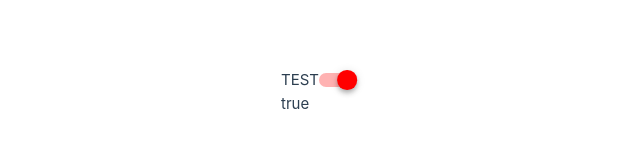
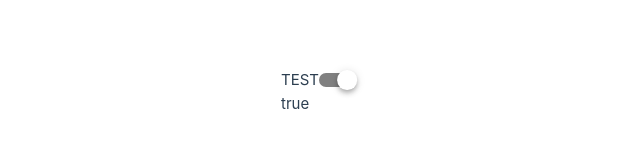
Before and after one commit to user1808/my-vue-component, a Vue app: page / in a window 1280 px wide. Shown: the part 308-456 px from the top of the page, without its empty margins (321-961 px from the left). Built offline with nearby package versions, Linux system fonts and the light colour scheme.

Commit message:
develop fix: fix switch hover shadow

```diff
--- a/src/App.vue
+++ b/src/App.vue
@@ -1,6 +1,6 @@
 <template>
   <div>TEST</div>
-  <MySwitch v-model="value" color="red" />
+  <MySwitch v-model="value" />
   {{ value }}
 </template>
 
--- a/src/components/MySwitch/MySwitch.scss
+++ b/src/components/MySwitch/MySwitch.scss
@@ -8,8 +8,10 @@ $thumbDiameter: $height * 1.4 !default;
 $insetThumbDiameter: $height * 0.8 !default;
 $transformShift: math.div($thumbDiameter, 2) - ($thumbDiameter * 0.1) !default;
 
-$standardThumbShadow: 0 2px 4px -1px rgba(0, 0, 0, 0.2), 0 4px 5px 0 rgba(0, 0, 0, 0.14), 0 1px 10px 0 rgba(0, 0, 0, 0.12);
-$standardThumbHoverShadow: 0 0 1px 10px rgba(0, 0, 0, 0.06);
+$thumbShadow: 0 2px 4px -1px rgba(0, 0, 0, 0.2), 0 4px 5px 0 rgba(0, 0, 0, 0.14);
+
+$standardThumbShadow: $thumbShadow, 0 1px 10px 0 rgba(0, 0, 0, 0.12);
+$standardThumbHoverShadow: $thumbShadow, 0 0 1px 10px rgba(0, 0, 0, 0.06);
 $disabledThumbShadow: 0 1px 10px 0 rgba(0, 0, 0, 0.08), 0 4px 5px 0 rgba(0, 0, 0, 0.08);
 
 .switch {
```
